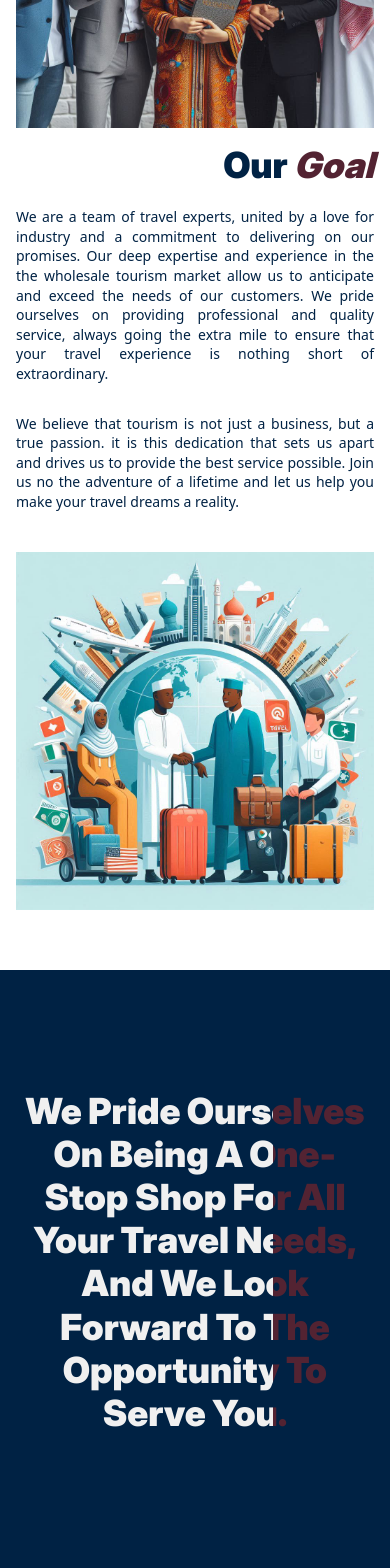
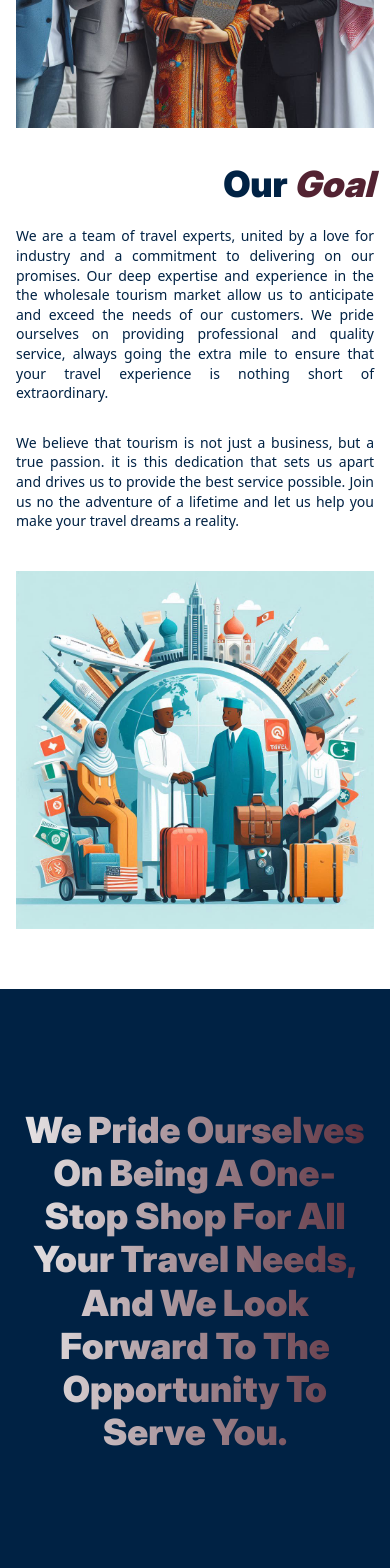
Before and after one commit to CodewithSegNet/react-airline-app, a React (Create React App) app: page /About-Us in a window 390 px wide. Shown: the part 1060-2628 px from the top of the page. Built offline with nearby package versions, Linux system fonts and the light colour scheme.

Commit message:
Update index.scss

```diff
--- a/src/components/About/index.scss
+++ b/src/components/About/index.scss
@@ -241,7 +241,7 @@
   .design-text{
     h1{
       text-align: center;
-      background: linear-gradient(90deg, #f0f0f0 70%, #532332 30%);
+      background: linear-gradient(90deg, #f0f0f0, #532332);
       -webkit-background-clip: text;
       -webkit-text-fill-color: transparent;
       background-clip: text;
@@ -271,7 +271,7 @@
 
 
 .about--gap {
-  padding-top: 1rem;
+  padding-top: 2.2rem;
 }
 
 
@@ -285,7 +285,7 @@
 .design-text{
   h1{
     text-align: center;
-    background: linear-gradient(90deg, #f0f0f0 70%, #532332 30%);
+    background: linear-gradient(90deg, #f0f0f0, #532332);
     -webkit-background-clip: text;
     -webkit-text-fill-color: transparent;
     background-clip: text;
@@ -319,13 +319,13 @@
 }
 
 .about--gap {
-  padding-top: 1rem;
+  padding-top: 2.2rem;
 }
 
 .design-text{
   h1{
     text-align: center;
-    background: linear-gradient(90deg, #f0f0f0 70%, #532332 30%);
+    background: linear-gradient(90deg, #f0f0f0, #532332);
     -webkit-background-clip: text;
     -webkit-text-fill-color: transparent;
     background-clip: text;
```
